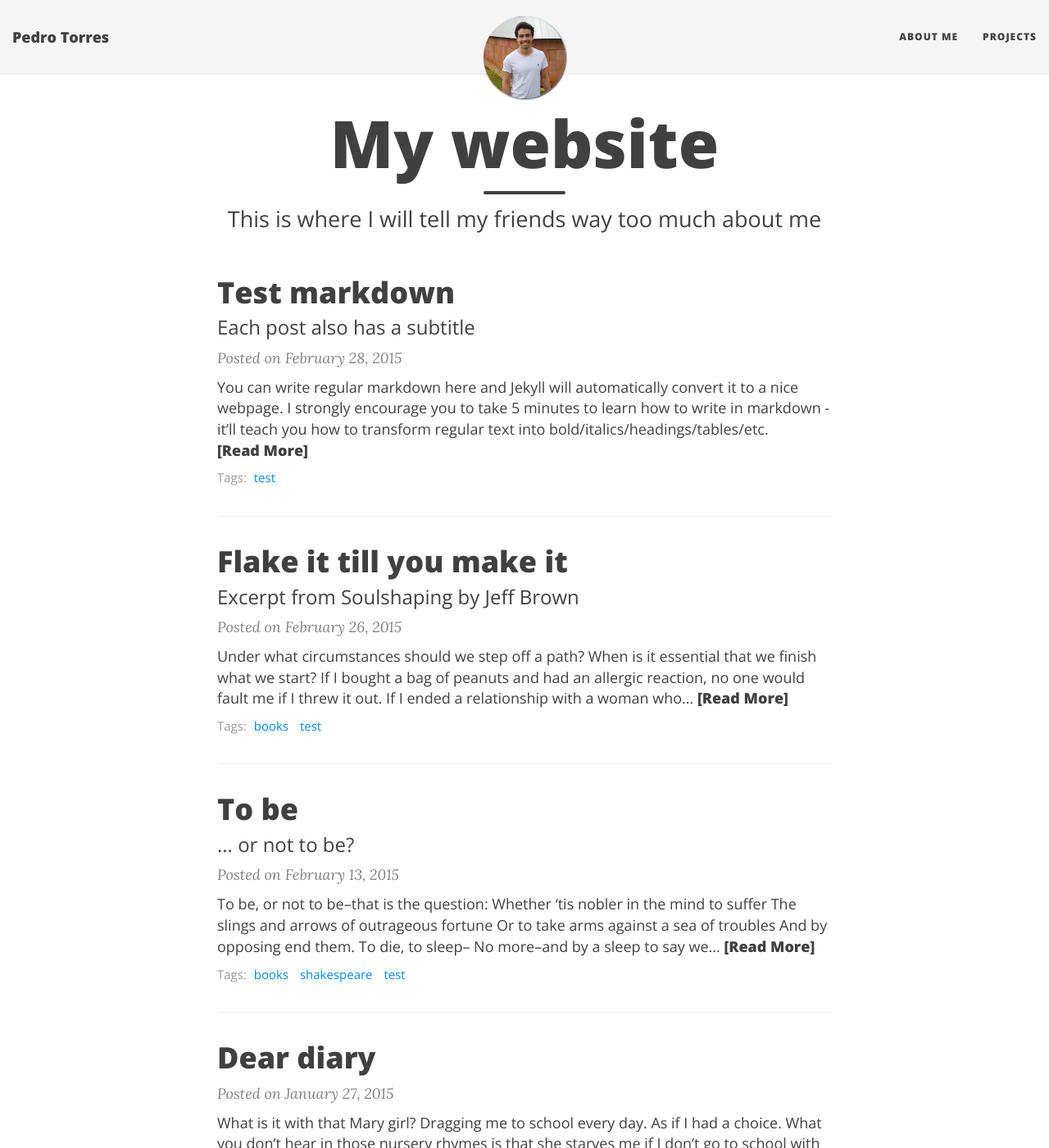
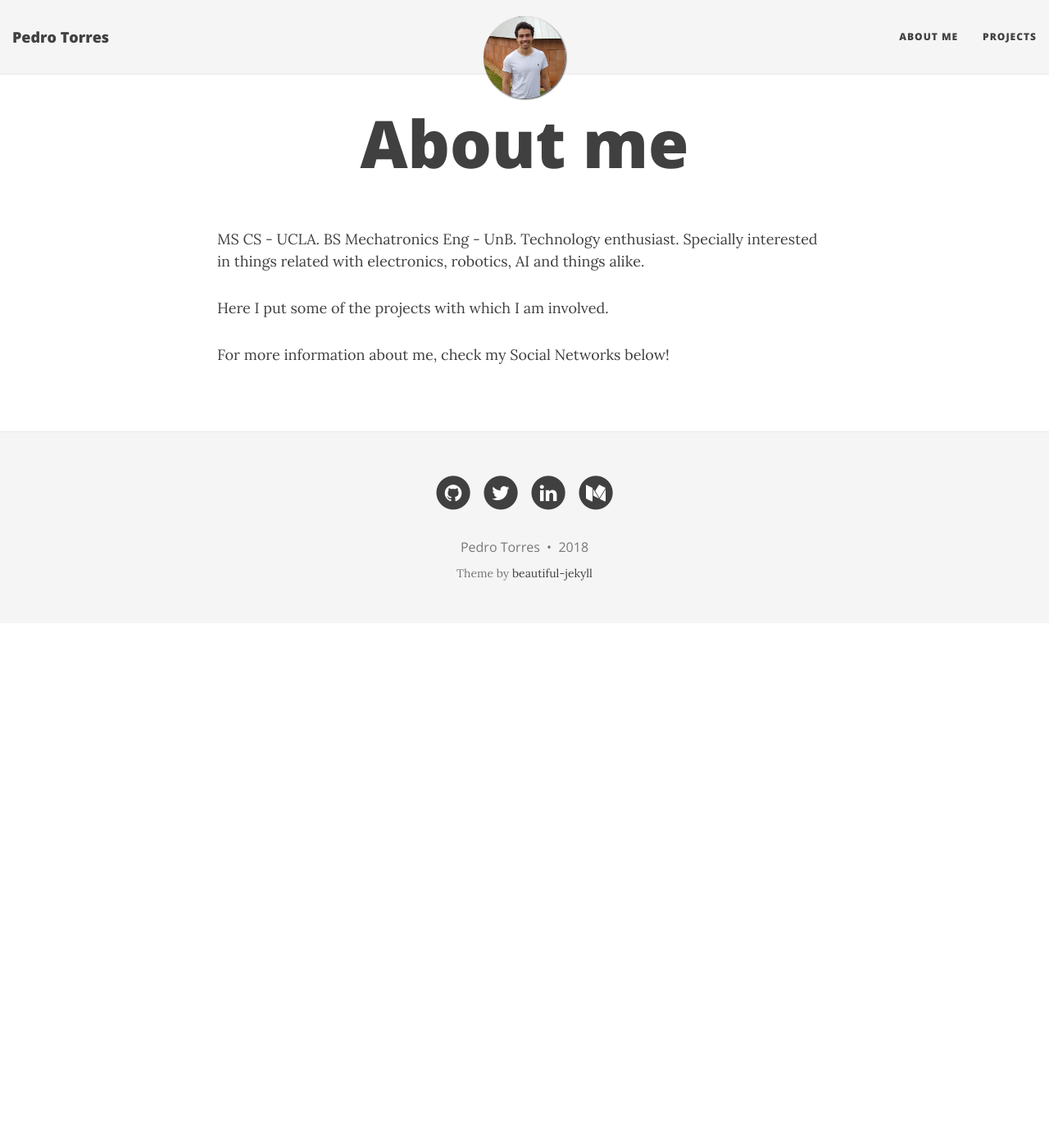
Before and after one commit to pedrohbtp/pedrohbtp.github.io, a Jekyll site: the page index.html, which Jekyll copies as it is, in a window 1280 px wide and 1400 px high. Shown: the whole window at 82% size. Built offline with Jekyll 4.4.1, drawn with Linux system fonts in a browser that asks for light colours; nearby versions of some CDN libraries; the list of posts is cut into pages by our own code; some of the changed text lies outside the part shown.

Commit message:
Added medium link and changed index page

```diff
--- a/_config.yml
+++ b/_config.yml
@@ -80,6 +80,7 @@ social-network-links:
 #  reddit: yourname
 #  google-plus: +DeanAttali
   linkedin: pedrohbtp
+  medium: pedrohbtp
 #  xing: yourname
 #  stackoverflow: "3943160/daattali"
 #  snapchat: deanat78
--- a/_data/SocialNetworks.yml
+++ b/_data/SocialNetworks.yml
@@ -5,6 +5,11 @@
 #   baseURL: Define a base URL which will be combined with the value of
 #            site.social-network-links.<key>
 #   icon: Specify a valid fontawesome icon class
+
+medium:
+  name: "Medium"
+  baseURL: "https://medium.com/@"
+  icon: "fa-medium"
 
 facebook:
   name: "Facebook"
--- a/index.html
+++ b/index.html
@@ -1,72 +1,308 @@
----
-layout: page
-title: My website
-subtitle: This is where I will tell my friends way too much about me
-use-site-title: true
----
+<!DOCTYPE html>
+<html lang="en">
+  <!-- Beautiful Jekyll | MIT license | Copyright Dean Attali 2016 -->
+  <head>
+  <meta charset="utf-8" />
+  <meta http-equiv="X-UA-Compatible" content="IE=edge">
+  <meta name="viewport" content="width=device-width, initial-scale=1.0, maximum-scale=1.0, viewport-fit=cover">
 
-<div class="posts-list">
-  {% for post in paginator.posts %}
-  <article class="post-preview">
-    <a href="{{ post.url | prepend: site.baseurl }}">
-	  <h2 class="post-title">{{ post.title }}</h2>
+  <title>About me</title>
 
-	  {% if post.subtitle %}
-	  <h3 class="post-subtitle">
-	    {{ post.subtitle }}
-	  </h3>
-	  {% endif %}
-    </a>
+  <meta name="author" content="Pedro Torres" />
 
-    <p class="post-meta">
-      Posted on {{ post.date | date: "%B %-d, %Y" }}
-    </p>
 
-    <div class="post-entry-container">
-      {% if post.image %}
-      <div class="post-image">
-        <a href="{{ post.url | prepend: site.baseurl }}">
-          <img src="{{ post.image }}">
-        </a>
-      </div>
-      {% endif %}
-      <div class="post-entry">
-        {{ post.excerpt | strip_html | xml_escape | truncatewords: site.excerpt_length }}
-        {% assign excerpt_word_count = post.excerpt | number_of_words %}
-        {% if post.content != post.excerpt or excerpt_word_count > site.excerpt_length %}
-          <a href="{{ post.url | prepend: site.baseurl }}" class="post-read-more">[Read&nbsp;More]</a>
-        {% endif %}
+
+  <link rel="alternate" type="application/rss+xml" title="Pedro Torres - Place for general information about myself and projects" href="/feed.xml" />
+
+
+
+
+
+
+
+
+  <link rel="stylesheet" href="//maxcdn.bootstrapcdn.com/font-awesome/4.6.0/css/font-awesome.min.css" />
+
+
+
+
+
+
+      <link rel="stylesheet" href="/css/bootstrap.min.css" />
+
+      <link rel="stylesheet" href="/css/bootstrap-social.css" />
+
+      <link rel="stylesheet" href="/css/main.css" />
+
+
+
+
+
+      <link rel="stylesheet" href="//fonts.googleapis.com/css?family=Lora:400,700,400italic,700italic" />
+
+      <link rel="stylesheet" href="//fonts.googleapis.com/css?family=Open+Sans:300italic,400italic,600italic,700italic,800italic,400,300,600,700,800" />
+
+
+
+
+
+
+
+
+
+    <!-- Facebook OpenGraph tags -->
+
+
+
+  <meta property="og:title" content="About me" />
+
+
+
+  <meta property="og:description" content="MS CS - UCLA. BS Mechatronics Eng - UnB.
+Technology enthusiast.
+Specially interested in things related with electronics, robotics, AI and things alike.
+
+Here I put some of the projects with which I am involved.
+
+For more information about me, check my Social Networks below!
+
+">
+
+
+
+  <meta property="og:type" content="website" />
+
+
+  <meta property="og:url" content="http://localhost:4000/aboutme/" />
+  <link rel="canonical" href="http://localhost:4000/aboutme/" />
+
+
+
+  <meta property="og:image" content="http://localhost:4000/img/me.jpeg" />
+
+
+
+  <!-- Twitter summary cards -->
+  <meta name="twitter:card" content="summary" />
+  <meta name="twitter:site" content="@" />
+  <meta name="twitter:creator" content="@" />
+
+
+  <meta name="twitter:title" content="About me" />
+
+
+
+  <meta name="twitter:description" content="MS CS - UCLA. BS Mechatronics Eng - UnB.
+Technology enthusiast.
+Specially interested in things related with electronics, robotics, AI and things alike.
+
+Here I put some of the projects with which I am involved.
+
+For more information about me, check my Social Networks below!
+
+">
+
+
+
+  <meta name="twitter:image" content="http://localhost:4000/img/me.jpeg" />
+
+
+
+
+</head>
+
+
+  <body>
+
+
+
+    <nav class="navbar navbar-default navbar-fixed-top navbar-custom">
+  <div class="container-fluid">
+    <div class="navbar-header">
+      <button type="button" class="navbar-toggle" data-toggle="collapse" data-target="#main-navbar">
+        <span class="sr-only">Toggle navigation</span>
+        <span class="icon-bar"></span>
+        <span class="icon-bar"></span>
+        <span class="icon-bar"></span>
+      </button>
+
+        <a class="navbar-brand" href="http://localhost:4000">Pedro Torres</a>
+
+    </div>
+
+    <div class="collapse navbar-collapse" id="main-navbar">
+      <ul class="nav navbar-nav navbar-right">
+
+
+          <li>
+
+
+
+
+
+
+
+<a href="/aboutme">About Me</a>
+
+          </li>
+
+
+
+          <li>
+
+
+
+
+
+
+
+<a href="/Projects">Projects</a>
+
+          </li>
+
+
+      </ul>
+    </div>
+
+
+	<div class="avatar-container">
+	  <div class="avatar-img-border">
+	    <a href="http://localhost:4000 ">
+	      <img class="avatar-img" src="/img/me.jpeg" />
+		</a>
+	  </div>
+	</div>
+
+
+  </div>
+</nav>
+
+
+    <!-- TODO this file has become a mess, refactor it -->
+
+
+
+
+
+<header class="header-section ">
+
+<div class="intro-header no-img">
+  <div class="container">
+    <div class="row">
+      <div class="col-lg-8 col-lg-offset-2 col-md-10 col-md-offset-1">
+        <div class="page-heading">
+          <h1>About me</h1>
+
+
+
+        </div>
       </div>
     </div>
+  </div>
+</div>
+</header>
 
-    {% if post.tags.size > 0 %}
-    <div class="blog-tags">
-      Tags:
-      {% if site.link-tags %}
-      {% for tag in post.tags %}
-      <a href="{{ site.baseurl }}/tags#{{- tag -}}">{{- tag -}}</a>
-      {% endfor %}
-      {% else %}
-        {{ post.tags | join: ", " }}
-      {% endif %}
+
+
+
+<div class="container" role="main">
+  <div class="row">
+    <div class="col-lg-8 col-lg-offset-2 col-md-10 col-md-offset-1">
+      <p>MS CS - UCLA. BS Mechatronics Eng - UnB.
+Technology enthusiast.
+Specially interested in things related with electronics, robotics, AI and things alike.</p>
+
+<p>Here I put some of the projects with which I am involved.</p>
+
+<p>For more information about me, check my Social Networks below!</p>
+
+
+
     </div>
-    {% endif %}
-
-   </article>
-  {% endfor %}
+  </div>
 </div>
 
-{% if paginator.total_pages > 1 %}
-<ul class="pager main-pager">
-  {% if paginator.previous_page %}
-  <li class="previous">
-    <a href="{{ paginator.previous_page_path | prepend: site.baseurl | replace: '//', '/' }}">&larr; Newer Posts</a>
-  </li>
-  {% endif %}
-  {% if paginator.next_page %}
-  <li class="next">
-    <a href="{{ paginator.next_page_path | prepend: site.baseurl | replace: '//', '/' }}">Older Posts &rarr;</a>
-  </li>
-  {% endif %}
-</ul>
-{% endif %}
+
+    <footer>
+  <div class="container beautiful-jekyll-footer">
+    <div class="row">
+      <div class="col-lg-8 col-lg-offset-2 col-md-10 col-md-offset-1">
+        <ul class="list-inline text-center footer-links"><li><a href="https://github.com/pedrohbtp" title="GitHub"><span class="fa-stack fa-lg" aria-hidden="true">
+                  <i class="fa fa-circle fa-stack-2x"></i>
+                  <i class="fa fa-github fa-stack-1x fa-inverse"></i>
+                </span>
+                <span class="sr-only">GitHub</span>
+              </a>
+            </li><li><a href="https://twitter.com/pebtp" title="Twitter"><span class="fa-stack fa-lg" aria-hidden="true">
+                  <i class="fa fa-circle fa-stack-2x"></i>
+                  <i class="fa fa-twitter fa-stack-1x fa-inverse"></i>
+                </span>
+                <span class="sr-only">Twitter</span>
+              </a>
+            </li><li><a href="https://linkedin.com/in/pedrohbtp" title="LinkedIn"><span class="fa-stack fa-lg" aria-hidden="true">
+                  <i class="fa fa-circle fa-stack-2x"></i>
+                  <i class="fa fa-linkedin fa-stack-1x fa-inverse"></i>
+                </span>
+                <span class="sr-only">LinkedIn</span>
+              </a>
+            </li><li><a href="https://medium.com/@pedrohbtp" title="Medium"><span class="fa-stack fa-lg" aria-hidden="true">
+                  <i class="fa fa-circle fa-stack-2x"></i>
+                  <i class="fa fa-medium fa-stack-1x fa-inverse"></i>
+                </span>
+                <span class="sr-only">Medium</span>
+              </a>
+            </li></ul>
+      <p class="copyright text-muted">
+      Pedro Torres
+      &nbsp;&bull;&nbsp;
+      2018
+
+
+
+
+      </p>
+          <!-- Please don't remove this, keep my open source work credited :) -->
+    <p class="theme-by text-muted">
+      Theme by
+      <a href="http://deanattali.com/beautiful-jekyll/">beautiful-jekyll</a>
+    </p>
+      </div>
+    </div>
+  </div>
+</footer>
+
+
+
+
+
+
+
+
+
+
+    <!-- doing something a bit funky here because I want to be careful not to include JQuery twice! -->
+
+      <script>
+      	if (typeof jQuery == 'undefined') {
+      	  document.write('<script src="/js/jquery-1.11.2.min.js"></scr' + 'ipt>');
+      	}
+      </script>
+
+
+    <!-- doing something a bit funky here because I want to be careful not to include JQuery twice! -->
+
+	<script src="/js/bootstrap.min.js"></script>
+
+
+    <!-- doing something a bit funky here because I want to be careful not to include JQuery twice! -->
+
+	<script src="/js/main.js"></script>
+
+
+
+
+
+
+
+  </body>
+</html>
```
Also changed, not shown: index-old.html (added, +72 -0 lines).
